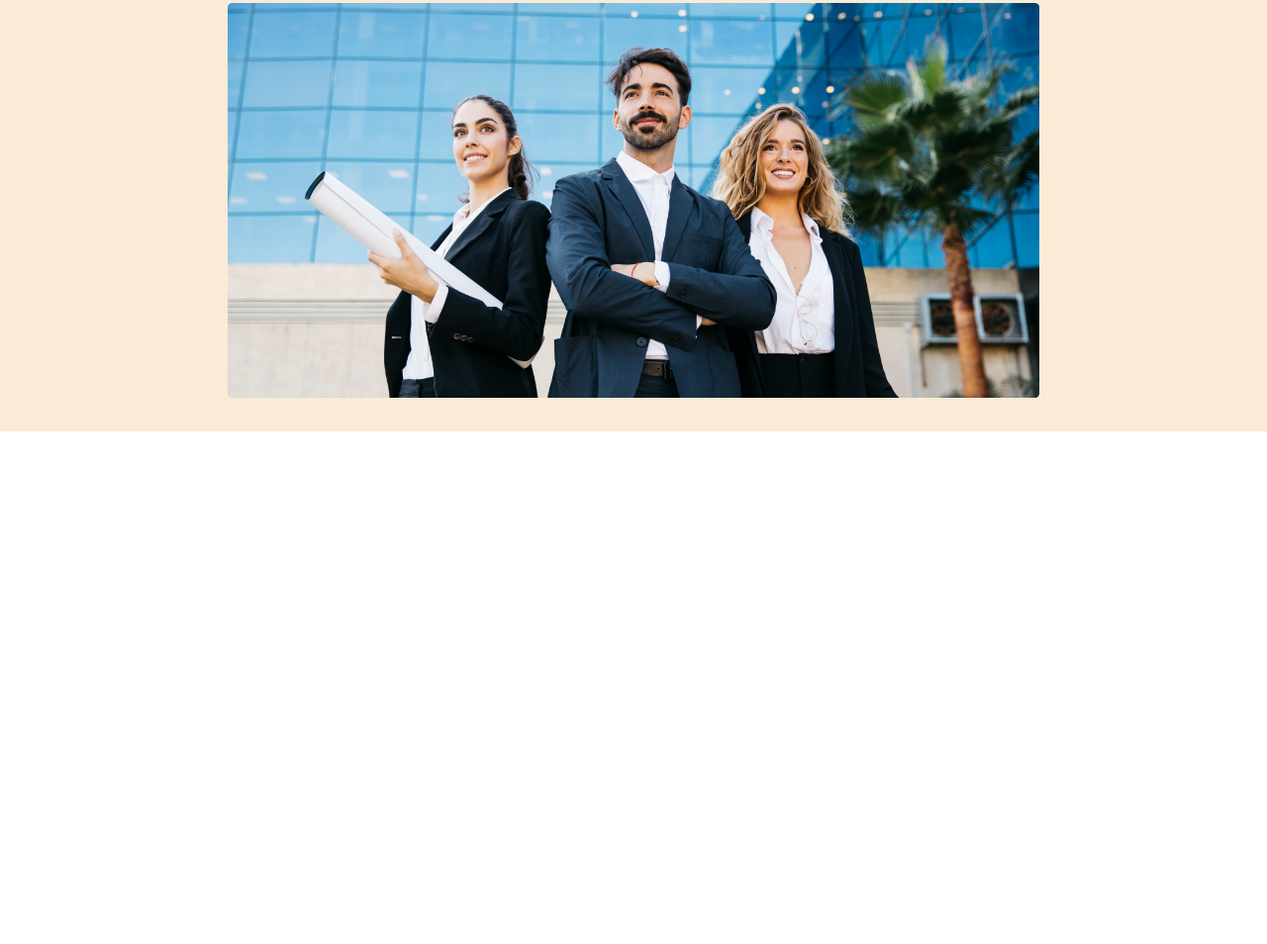
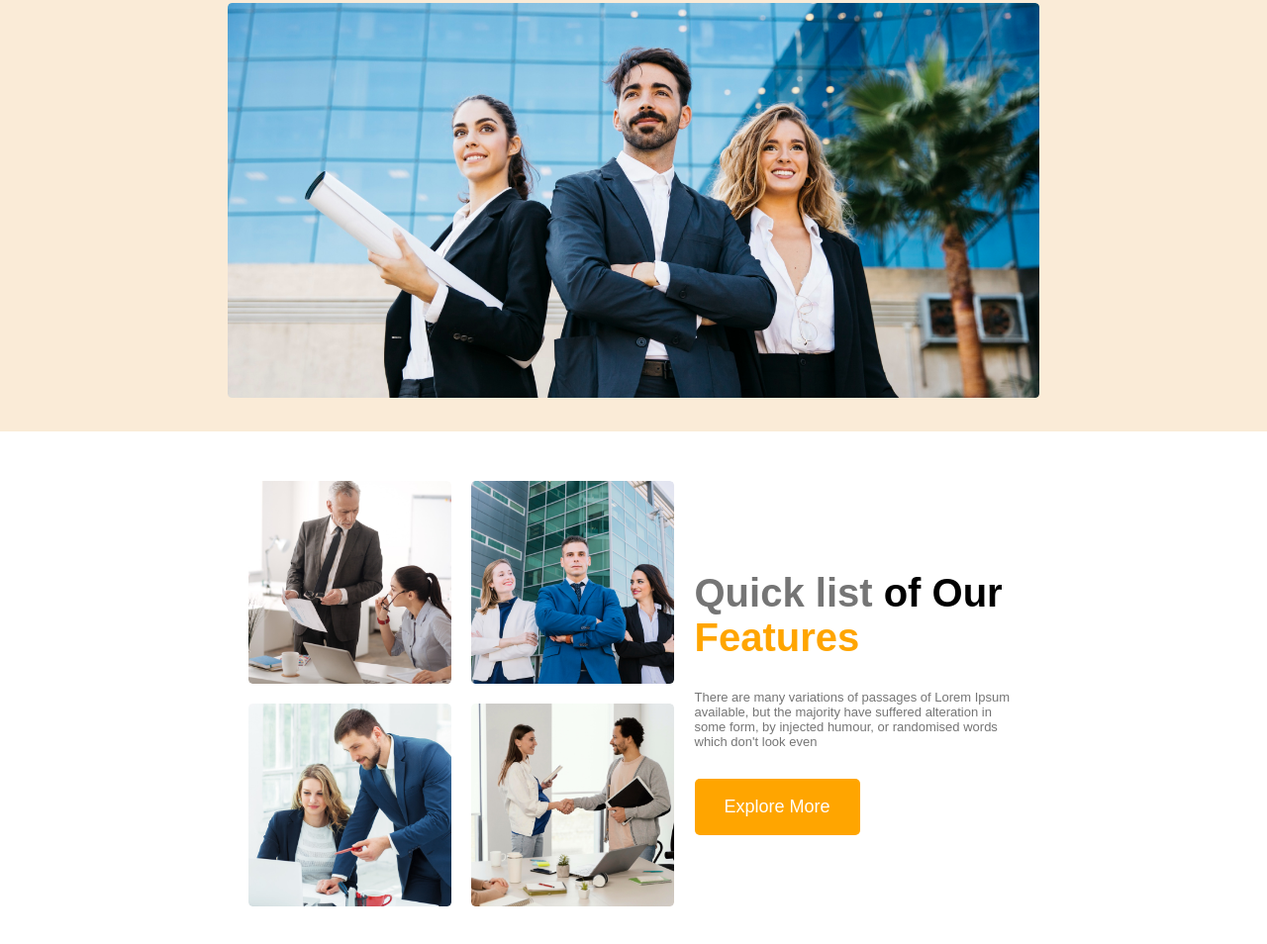
Before and after one commit to Mamun-Ashraf/g3-architects, a plain HTML site: page index.html in a window 1280 px wide. Shown: the part 500-1454 px from the top of the page at 99% size. Before the commit the page ends 936 px from the top, so only its background shows below. Drawn offline with Linux system fonts and the light colour scheme; a web font is replaced by a local one.

Commit message:
added features section

```diff
--- a/index.html
+++ b/index.html
@@ -43,8 +43,39 @@
         </div>
     </header>
 
+    <!-- main section -->
+
     <main>
 
+        <!-- Features section -->
+
+        <section class="features">
+
+            <div style="width: 50%;">
+                <div class="features-picture">
+                    <img src="images/team1.png" alt="">
+                    <img src="images/team2.png" alt="">
+                </div>
+                <div class="features-picture">
+                    <img src="images/team3.png" alt="">
+                    <img src=" images/team4.png" alt="">
+                </div>
+            </div>
+
+            <div style="width: 40%;">
+                <h2 class="title" style="margin-bottom: 30px;"><span style="color: #757575;">Quick list</span> of Our
+                    <span style="color: orange;">Features</span>
+                </h2>
+                <p class="description">
+                    There are many variations of passages of Lorem Ipsum available, but the majority have
+                    suffered
+                    alteration in
+                    some form, by injected humour, or randomised words which don't look even
+                </p>
+                <button class="btn-primary">Explore More</button>
+            </div>
+
+        </section>
     </main>
 
     <footer>
--- a/styles/architects.css
+++ b/styles/architects.css
@@ -60,3 +60,26 @@ nav ul {
     width: 100%;
     margin: 30px 0;
 }
+
+/* Style of features section */
+
+section {
+    margin: 50px 230px;
+}
+
+.features {
+    display: flex;
+    justify-content: space-around;
+    align-items: center;
+}
+
+.features-picture img {
+    width: 50%;
+    height: 50%;
+}
+
+.features-picture {
+    display: flex;
+    gap: 20px;
+    margin-bottom: 20px;
+}
```
